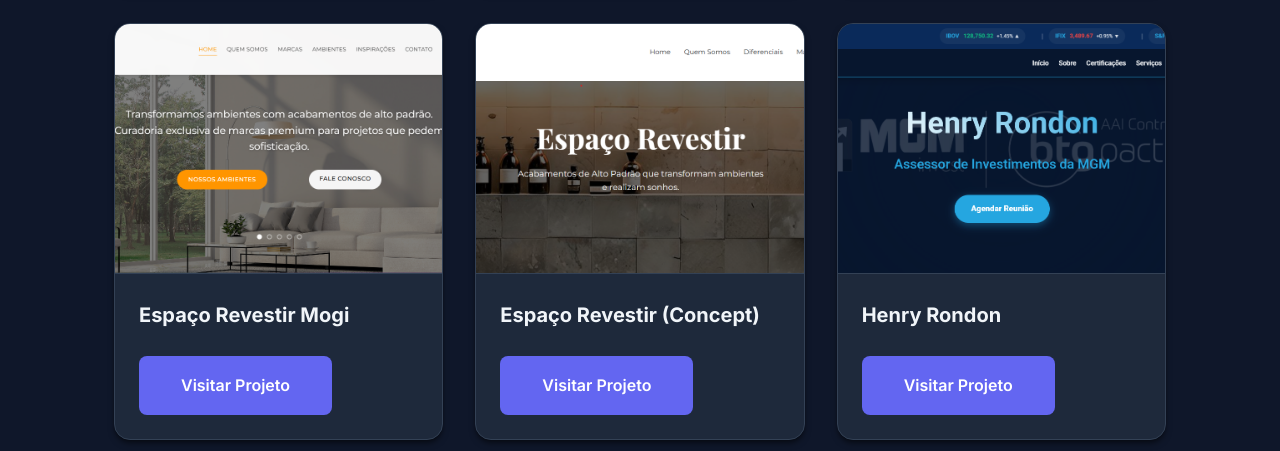
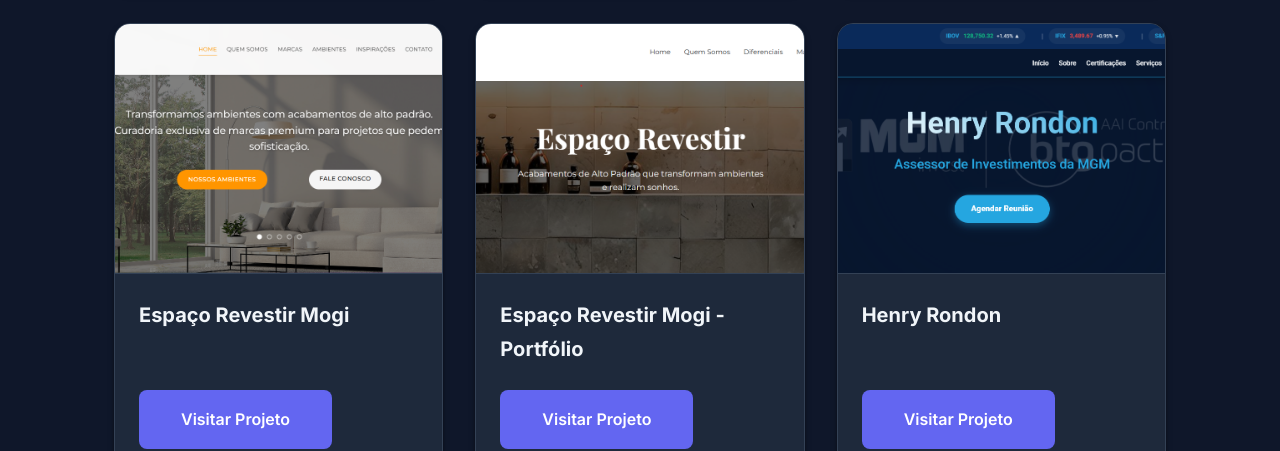
Before and after one commit to Cabral100/Portifolio_Lucas_Cabral, a plain HTML site: page index.html in a window 1280 px wide. Shown: the part 3303-3754 px from the top of the page. Drawn offline with Linux system fonts and the light colour scheme.

Commit message:
updating portfolio

```diff
--- a/index.html
+++ b/index.html
@@ -518,10 +518,10 @@
                 { title: "N-Revest Fulget", imageUrl: "img/nrevest.png", link: "https://cabral100.github.io/N-Revest-Fulget/" },
                 { title: "RSR Elétrica", imageUrl: "img/RSREletrica.png", link: "https://cabral100.github.io/RSR_Eletrica/" },
                 { title: "Espaço Revestir Mogi", imageUrl: "img/espacorevestir_site_institucional.png", link: "https://espacorevestirmogi.com.br" },
-                { title: "Espaço Revestir (Concept)", imageUrl: "img/espaco.png", link: "https://cabral100.github.io/espaco_revestir/" },
+                { title: "Espaço Revestir Mogi - Portfólio", imageUrl: "img/espaco.png", link: "https://cabral100.github.io/espaco_revestir/" },
                 { title: "Henry Rondon", imageUrl: "img/henry.png", link: "https://cabral100.github.io/Henry-Rondon/" },
                 { title: "Almeida Duarte Odontologia", imageUrl: "img/almeida_duarte.png", link: "https://cabral100.github.io/Almeida_Duarte_Odontologia/" },
-                { title: "Karajá Esmalteria", imageUrl: "img/karaja.png", link: "https://cabral100.github.io/Karaja_Esmalteria/" },
+                { title: "Karajá Esmalteria", imageUrl: "img/Karaja.png", link: "https://cabral100.github.io/Karaja_Esmalteria/" },
                 { title: "Cesar Construções", imageUrl: "img/Cesar.png", link: "https://cabral100.github.io/Cesar_Construcoes/" }
             ];
 
```
